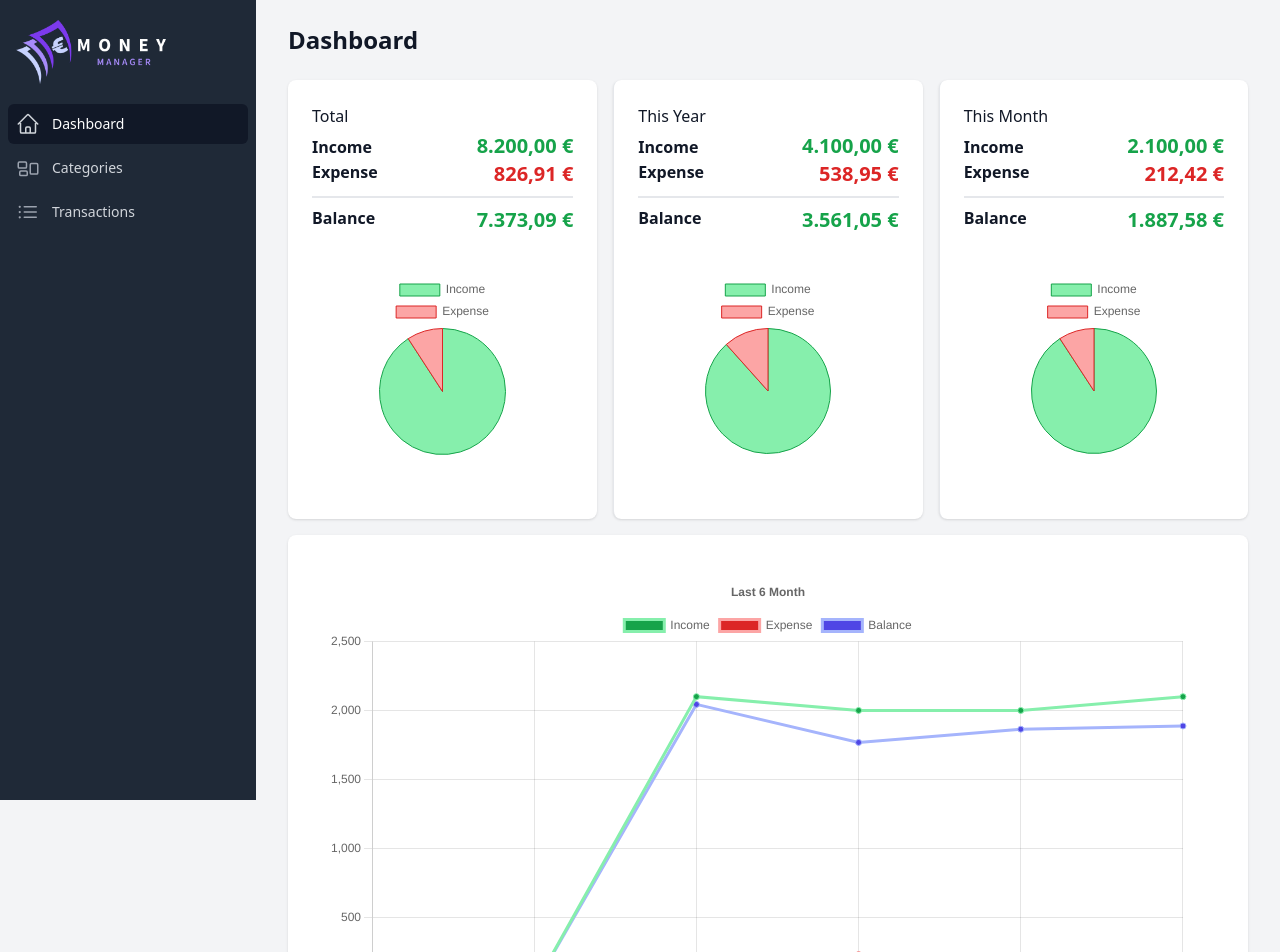
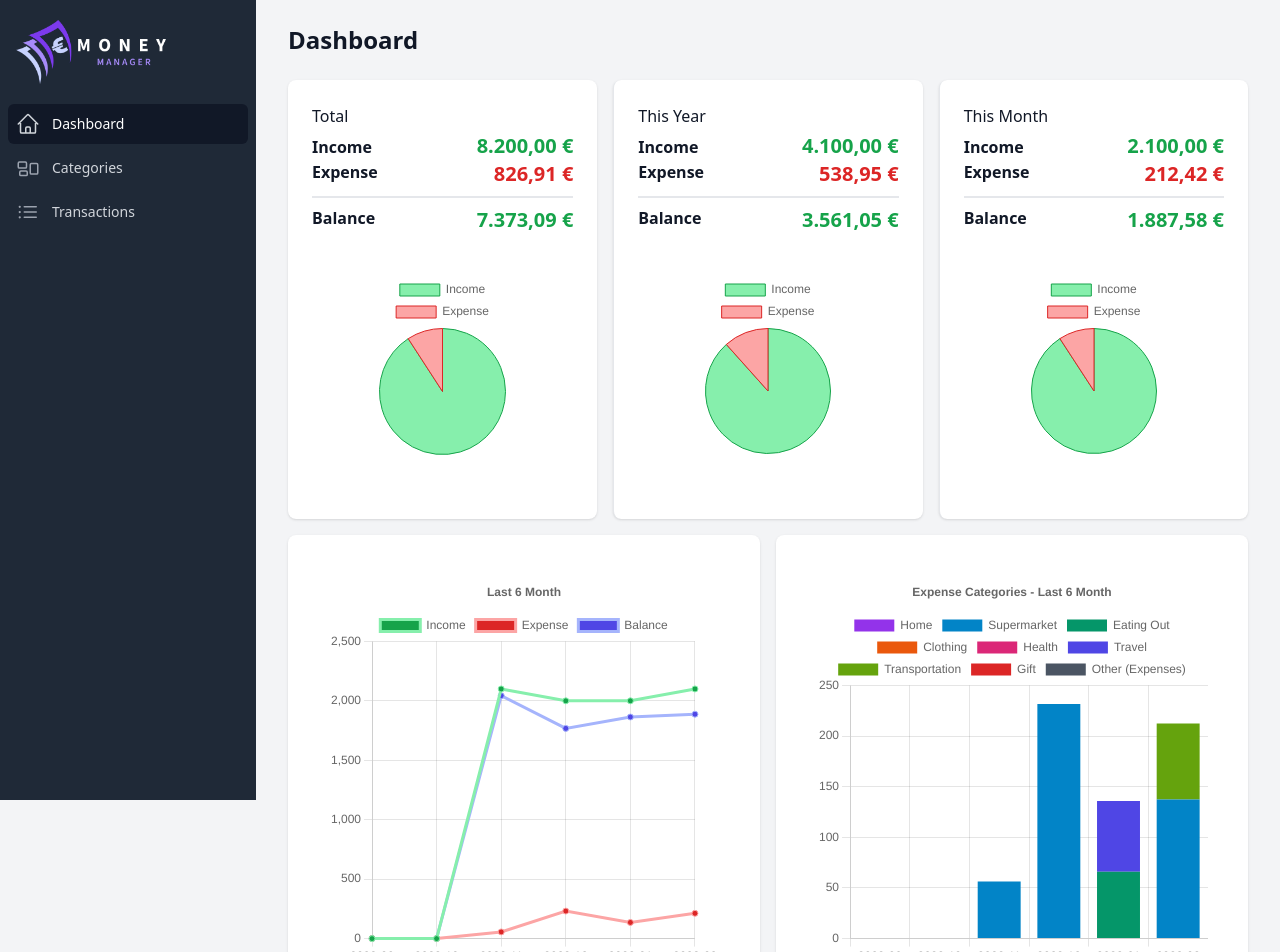
Before and after one commit to tatasadi/react-money-manager, a React (Vite) app: page / in a window 1280 px wide. Shown: the top 952 px of the page. Built offline with nearby package versions, Linux system fonts and the light colour scheme.

Commit message:
refactor linechart & add stacked chart for expense

```diff
--- a/src/components/dashboard/BalanceCards.tsx
+++ b/src/components/dashboard/BalanceCards.tsx
@@ -112,7 +112,7 @@ export default function BalanceCards({ transactions }) {
                   </div>
                 </div>
                 {item.balance !== 0 && (
-                  <div className="flex justify-center items-center xl:p-10 lg:p-5 p-10 max-w-xs m-auto">
+                  <div className="flex justify-center items-center xl:p-10 lg:p-5 p-10 max-w-xs m-auto ">
                     <Pie
                       data={{
                         ...pieChartData,
--- a/src/components/dashboard/Dashboard.tsx
+++ b/src/components/dashboard/Dashboard.tsx
@@ -3,6 +3,8 @@ import { RootState } from "../../redux/store";
 import moment from "moment";
 import LastSixMonthLineChart from "./LastSixMonthLineChart";
 import BalanceCards from "./BalanceCards";
+import _ from "lodash";
+
 import {
   Chart as ChartJS,
   ArcElement,
@@ -14,6 +16,7 @@ import {
   LineElement,
   Title,
 } from "chart.js";
+import { ExpensesStackeBarChart } from "./ExpensesStackeBarChart";
 
 ChartJS.register(
   ArcElement,
@@ -36,6 +39,12 @@ export default function Dashboard() {
     return moment(b.date).diff(moment(a.date));
   });
 
+  const groupedByMonthTransactions = _.groupBy(
+    transactions,
+    (transaction: Transaction) =>
+      moment(transaction.date).startOf("month").format("YYYY-MM")
+  );
+
   return (
     <div className="py-6">
       <div className="mx-auto max-w-7xl px-4 sm:px-6 lg:px-8">
@@ -44,7 +53,14 @@ export default function Dashboard() {
       <div className="mx-auto max-w-7xl px-4 sm:px-6 md:px-8">
         <div className="py-4">
           <BalanceCards transactions={transactions} />
-          <LastSixMonthLineChart transactions={transactions} />
+          <div className="grid lg:grid-cols-2 gap-4">
+            <LastSixMonthLineChart
+              groupedByMonthTransactions={groupedByMonthTransactions}
+            />
+            <ExpensesStackeBarChart
+              groupedByMonthTransactions={groupedByMonthTransactions}
+            />
+          </div>
         </div>
       </div>
     </div>
--- /dev/null
+++ b/src/components/dashboard/ExpensesStackeBarChart.tsx
@@ -0,0 +1,117 @@
+import {
+  Chart as ChartJS,
+  CategoryScale,
+  LinearScale,
+  BarElement,
+  Title,
+  Tooltip,
+  Legend,
+} from "chart.js";
+import { Bar } from "react-chartjs-2";
+import { useSelector } from "react-redux";
+import { CategoryType } from "../../models/CategoryType";
+import { RootState } from "../../redux/store";
+import { getLastSixMonthYearAndMonth } from "../../utils";
+import _ from "lodash";
+
+ChartJS.register(
+  CategoryScale,
+  LinearScale,
+  BarElement,
+  Title,
+  Tooltip,
+  Legend
+);
+
+const options = {
+  plugins: {
+    title: {
+      display: true,
+      text: "Expense Categories - Last 6 Month",
+    },
+  },
+  responsive: true,
+  scales: {
+    x: {
+      stacked: true,
+    },
+    y: {
+      stacked: true,
+    },
+  },
+};
+const colors = [
+  "#9333ea",
+  "#0284c7",
+  "#059669",
+  "#ea580c",
+  "#db2777",
+  "#4f46e5",
+  "#65a30d",
+  "#dc2626",
+  "#4b5563",
+  "#ca8a04",
+  "#d8b4fe",
+  "#7dd3fc",
+  "#6ee7b7",
+  "#fdba74",
+  "#f9a8d4",
+  "#a5b4fc",
+  "#bef264",
+  "#fca5a5",
+  "#d6d3d1",
+  "#fcd34d",
+];
+
+export function ExpensesStackeBarChart({ groupedByMonthTransactions }) {
+  const categoriesState = useSelector((state: RootState) => state.categories);
+  const categoriesExpense = categoriesState.categories.filter(
+    (c) => c.type === CategoryType.Expense
+  );
+
+  const expensesByMonth = {};
+
+  _.forOwn(groupedByMonthTransactions, function (arr, key) {
+    if (expensesByMonth[key] === undefined) {
+      expensesByMonth[key] = {};
+    }
+    arr.forEach((item) => {
+      if (item.type === CategoryType.Expense) {
+        if (expensesByMonth[key][item.category] === undefined) {
+          expensesByMonth[key][item.category] = item.amount;
+        } else {
+          expensesByMonth[key][item.category] += item.amount;
+        }
+      }
+    });
+  });
+
+  console.log(groupedByMonthTransactions);
+  const datasets = categoriesExpense.map((category, index) => {
+    const categoryData = getLastSixMonthYearAndMonth().map((m) => {
+      if (
+        expensesByMonth[m] === undefined ||
+        expensesByMonth[m][category.id] === undefined
+      ) {
+        return 0;
+      }
+      return expensesByMonth[m][category.id];
+    });
+    return {
+      label: category.name,
+      data: categoryData,
+      backgroundColor: colors[index],
+    };
+  });
+
+  const data = {
+    labels: getLastSixMonthYearAndMonth(),
+    datasets: datasets,
+  };
+
+  return (
+    <div className="bg-white rounded-lg shadow mt-4 p-10">
+      <Bar options={options} data={data} height="300px" />
+    </div>
+  );
+}
--- a/src/components/dashboard/LastSixMonthLineChart.tsx
+++ b/src/components/dashboard/LastSixMonthLineChart.tsx
@@ -5,7 +5,7 @@ import { Transaction } from "../../models/Transaction";
 import { getLastSixMonthYearAndMonth } from "../../utils";
 import _ from "lodash";
 
-const lineChartOptions = {
+const options = {
   responsive: true,
   plugins: {
     legend: {
@@ -18,12 +18,8 @@ const lineChartOptions = {
   },
 };
 
-export default function LastSixMonthLineChart({ transactions }) {
-  let groupedByMonthTransactions = _.groupBy(
-    transactions,
-    (transaction: Transaction) =>
-      moment(transaction.date).startOf("month").format("YYYY-MM")
-  );
+export default function LastSixMonthLineChart({ groupedByMonthTransactions }) {
+  const chartDataSet = {};
 
   _.forOwn(groupedByMonthTransactions, function (arr, key) {
     const totalIncomeOfTheMonth = arr
@@ -34,46 +30,49 @@ export default function LastSixMonthLineChart({ transactions }) {
       .filter((t) => t.type === CategoryType.Expense)
       .reduce((acc, cur) => (acc += cur.amount), 0);
 
-    groupedByMonthTransactions[key]["income"] = totalIncomeOfTheMonth;
-    groupedByMonthTransactions[key]["expense"] = totalExpenseOfTheMonth;
-    groupedByMonthTransactions[key]["balance"] =
+    if (chartDataSet[key] === undefined) {
+      chartDataSet[key] = {};
+    }
+    chartDataSet[key]["income"] = totalIncomeOfTheMonth;
+    chartDataSet[key]["expense"] = totalExpenseOfTheMonth;
+    chartDataSet[key]["balance"] =
       totalIncomeOfTheMonth - totalExpenseOfTheMonth;
   });
 
   const lastSixMonth = getLastSixMonthYearAndMonth();
-  const incomeLineChartDataSet: number[] = [];
-  const expenseLineChartDataSet: number[] = [];
-  const balanceLineChartDataSet: number[] = [];
+  const incomeDataSet: number[] = [];
+  const expenseDataSet: number[] = [];
+  const balanceDataSet: number[] = [];
   lastSixMonth.forEach((m) => {
-    if (groupedByMonthTransactions[m]) {
-      incomeLineChartDataSet.push(groupedByMonthTransactions[m]["income"]);
-      expenseLineChartDataSet.push(groupedByMonthTransactions[m]["expense"]);
-      balanceLineChartDataSet.push(groupedByMonthTransactions[m]["balance"]);
+    if (chartDataSet[m]) {
+      incomeDataSet.push(chartDataSet[m]["income"]);
+      expenseDataSet.push(chartDataSet[m]["expense"]);
+      balanceDataSet.push(chartDataSet[m]["balance"]);
     } else {
-      incomeLineChartDataSet.push(0);
-      expenseLineChartDataSet.push(0);
-      balanceLineChartDataSet.push(0);
+      incomeDataSet.push(0);
+      expenseDataSet.push(0);
+      balanceDataSet.push(0);
     }
   });
 
-  const lineChartData = {
+  const data = {
     labels: getLastSixMonthYearAndMonth(),
     datasets: [
       {
         label: "Income",
-        data: incomeLineChartDataSet,
+        data: incomeDataSet,
         borderColor: "#86efac",
         backgroundColor: "#16a34a",
       },
       {
         label: "Expense",
-        data: expenseLineChartDataSet,
+        data: expenseDataSet,
         borderColor: "#fca5a5",
         backgroundColor: "#dc2626",
       },
       {
         label: "Balance",
-        data: balanceLineChartDataSet,
+        data: balanceDataSet,
         borderColor: "#a5b4fc",
         backgroundColor: "#4f46e5",
       },
@@ -82,7 +81,7 @@ export default function LastSixMonthLineChart({ transactions }) {
 
   return (
     <div className="bg-white rounded-lg shadow mt-4 p-10">
-      <Line options={lineChartOptions} data={lineChartData} />
+      <Line options={options} data={data} height="300px" />
     </div>
   );
 }
```
